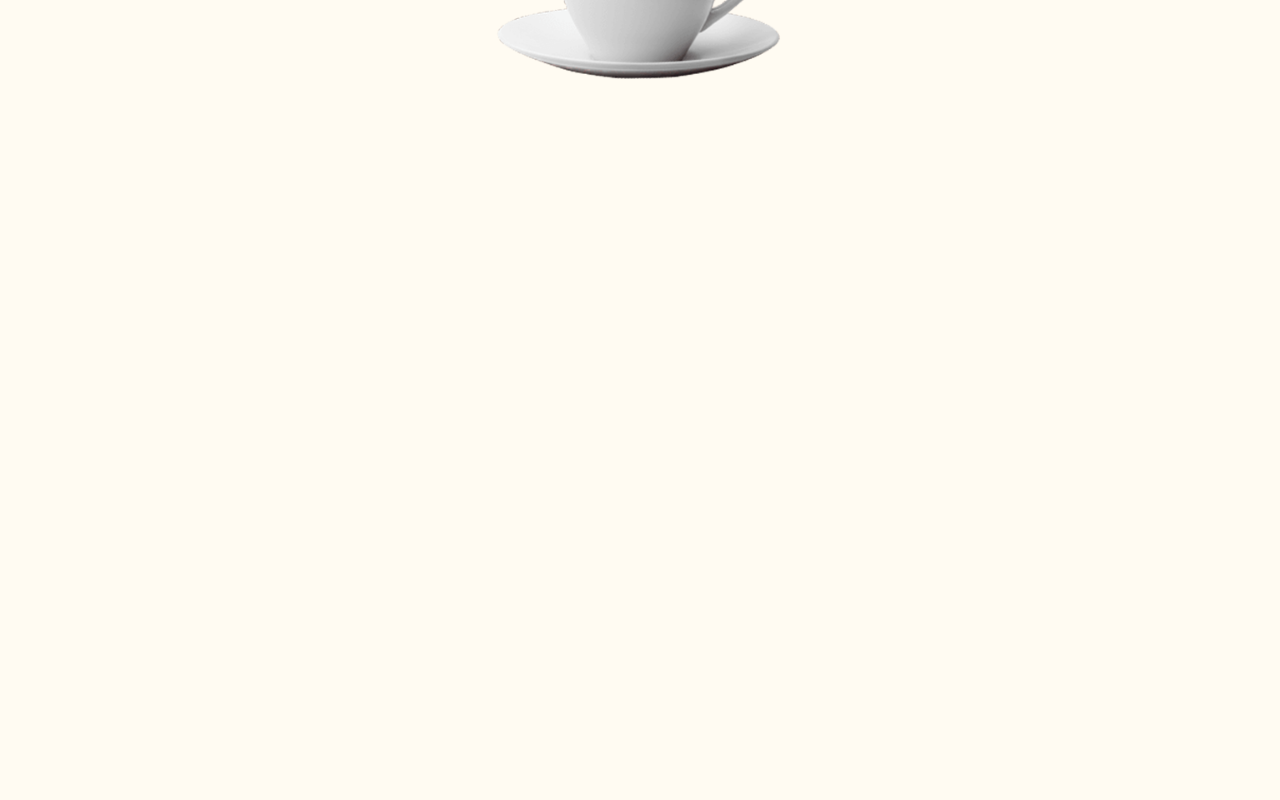
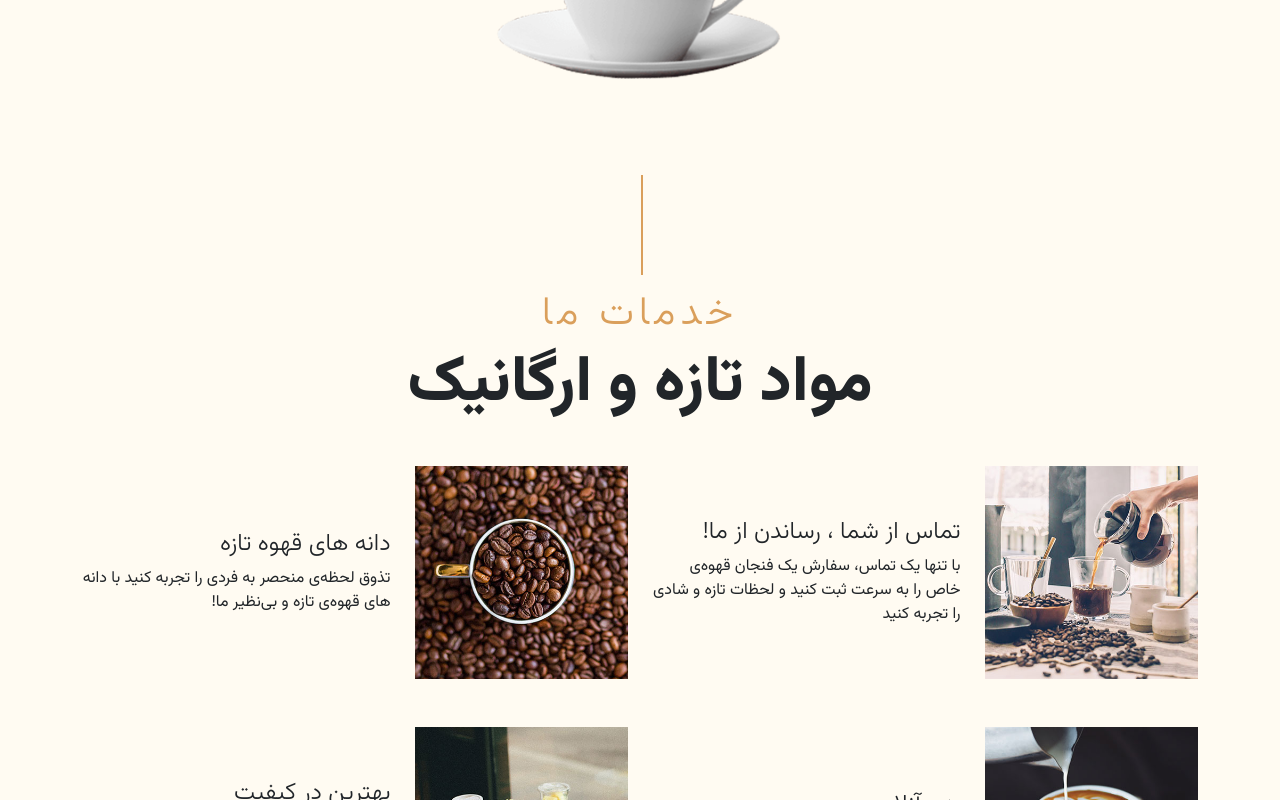
Before and after one commit to erfanHP390/website-coffee-shop, a Next.js app: page / in a window 1280 px wide. Shown: the part 1560-2360 px from the top of the page. Before the commit the page ends 1687 px from the top, so only its background shows below. Built offline with nearby package versions, Linux system fonts and the light colour scheme.

Commit message:
import compo-tem

```diff
--- a/pages/index.js
+++ b/pages/index.js
@@ -2,12 +2,14 @@ import React from 'react'
 
 import Slider from '@/components/templates/Index/Slider'
 import About from '@/components/templates/Index/About'
+import Services from '@/components/templates/Index/Services'
 
 function index() {
   return (
     <>
     <Slider />
     <About/>
+    <Services />
     </>
   )
 }
```
